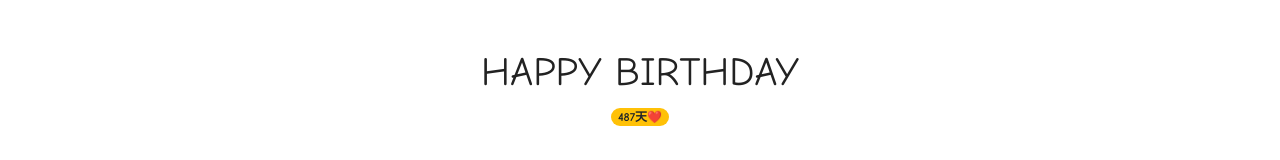
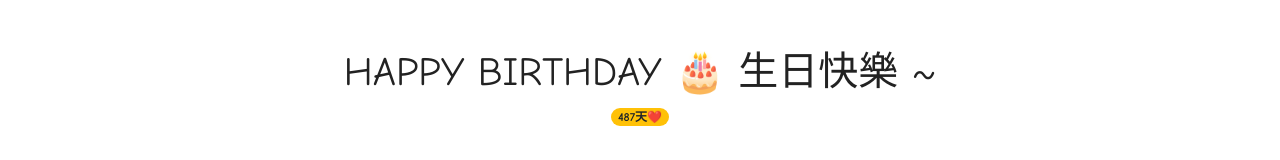
Before and after one commit to rrita210tw/rrita210tw.github.io, a website: page View/PIC.html in a window 1280 px wide. Shown: the top 160 px of the page. Drawn offline with nearby package versions, Linux system fonts and the light colour scheme.

Commit message:
Update PIC.html
1

```diff
--- a/View/PIC.html
+++ b/View/PIC.html
@@ -23,7 +23,7 @@
 	<div class="container text-center">
 		<div class="row pt-5">
 			<div class="col-12">
-				<h1>HAPPY BIRTHDAY</h1><span class="badge badge-pill badge-warning"><span id="div_day"></span>天❤️</span>
+				<h1>HAPPY BIRTHDAY 🎂 生日快樂 ~ </h1><span class="badge badge-pill badge-warning"><span id="div_day"></span>天❤️</span>
 			</div>
 		</div>
 
```
